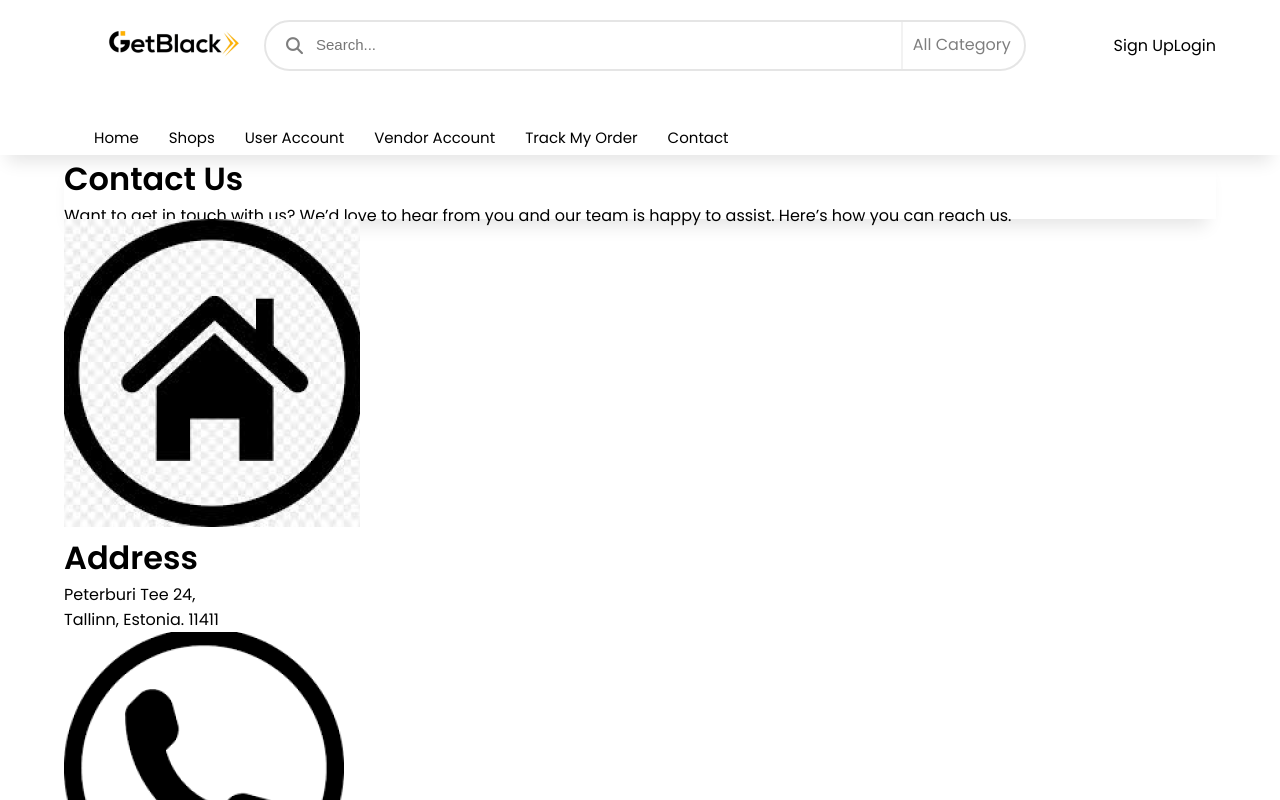
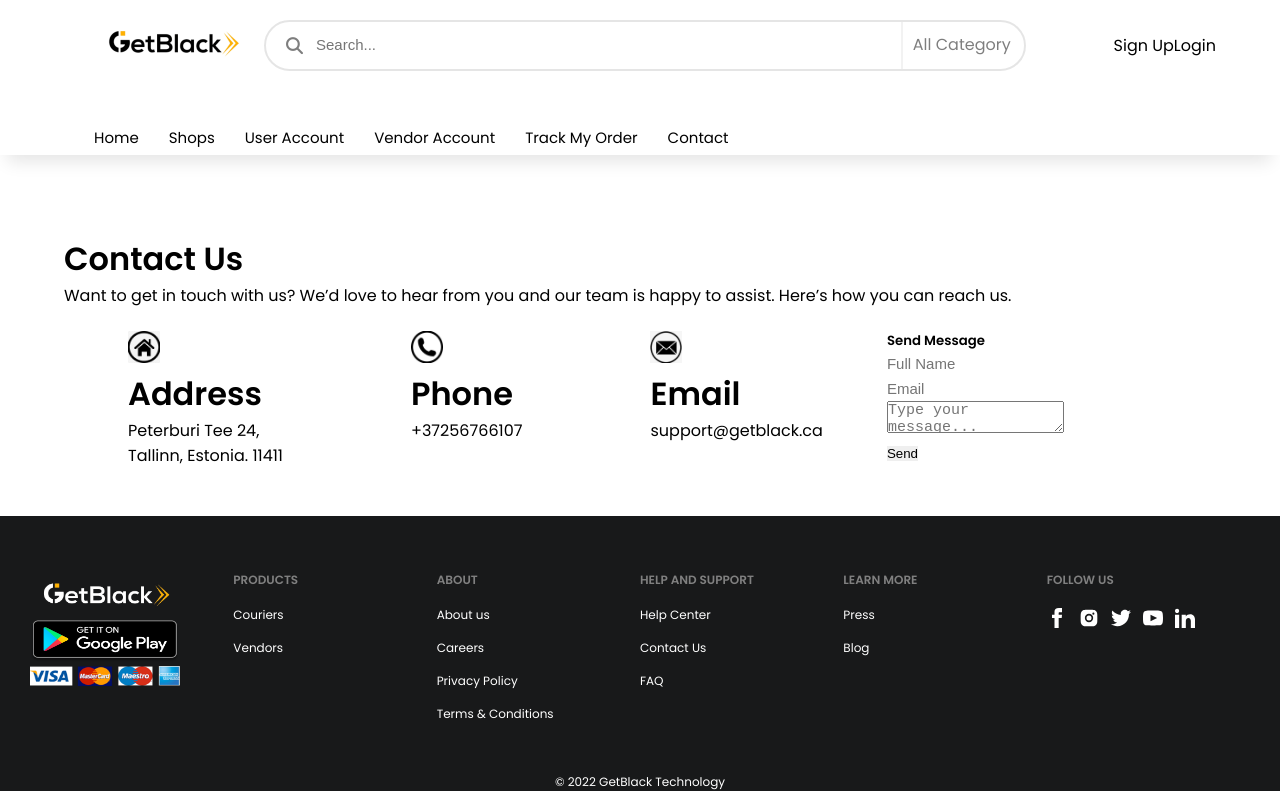
Before and after one commit to abdussalam-mustapha/GetBlack-2-master, a React (Create React App) app: page /contact in a window 1280 px wide. Shown: the top 800 px of the page. Built offline with nearby package versions, Linux system fonts and the light colour scheme.

Commit message:
new update

```diff
--- a/src/App.css
+++ b/src/App.css
@@ -473,6 +473,37 @@ button {
   padding: 0.5rem;
 }
 
+.contact_main {
+  padding: 3rem 0;
+}
+
+.contact-header {
+  margin: 2rem 0;
+  box-shadow: none;
+}
+
+.contact-header p {
+  /* margin-bottom: 5rem; */
+}
+
+.logo_row {
+  display: flex;
+  width: 100%;
+}
+
+.logo_row img {
+  height: 2rem;
+  width: 2rem;
+}
+
+.con_sect {
+  margin: 0 4rem;
+}
+
+.icon_row {
+  display: flex;
+}
+
 .career_btn-cont {
   margin: 1rem 0 3rem 0;
 }
--- a/src/common/contact/Contact.jsx
+++ b/src/common/contact/Contact.jsx
@@ -33,19 +33,19 @@ function Contact() {
 
   return (
     <>
-      <div className="container">
-        <header className="">
+      <div className="container contact_main">
+        <header className="contact-header">
           <h1 className="">Contact Us</h1>
           <p className="">
             Want to get in touch with us? We’d love to hear from you and our
             team is happy to assist. Here’s how you can reach us.
           </p>
         </header>
-        <div className="">
+        <div className="logo_row">
           {/* the location icons and details section */}
           <div className="">
-            <div className=" ">
-              <div className="">
+            <div className="icon_row">
+              <div className="con_sect">
                 <div className="">
                   <img
                     src={addressLogo}
@@ -60,7 +60,7 @@ function Contact() {
                   </p>
                 </div>
               </div>
-              <div className="">
+              <div className="con_sect">
                 <div className="">
                   <img
                     src={phoneLogo}
@@ -73,7 +73,7 @@ function Contact() {
                   <p className="text-md">+37256766107</p>
                 </div>
               </div>
-              <div className="">
+              <div className="con_sect">
                 <div className="">
                   <img
                     src={emailLogo}
```
